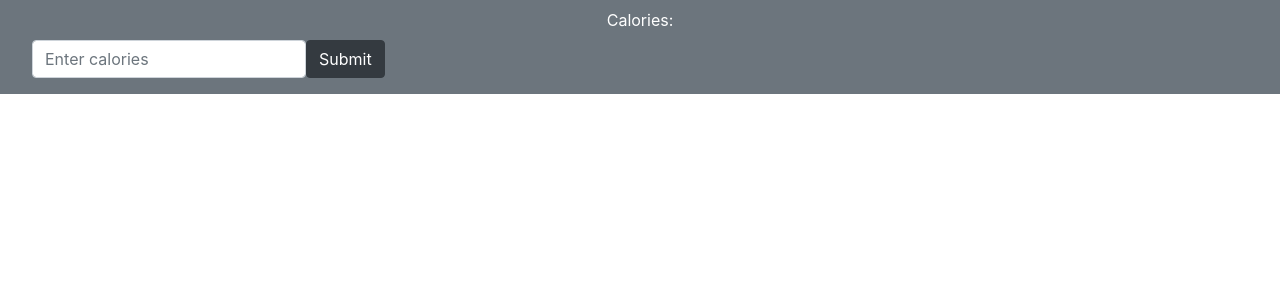
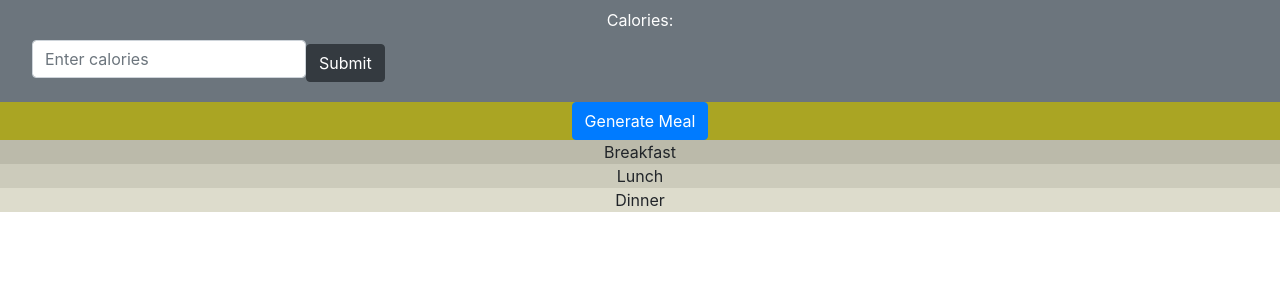
Before and after one commit to XaviSanta/Io-MobileAppDev, a React (Create React App) app in the folder mokoko/: page / in a window 1280 px wide. Shown: the top 300 px of the page. Built offline with nearby package versions, Linux system fonts and the light colour scheme.

Commit message:
Add generate Meal

```diff
--- a/mokoko/src/App.js
+++ b/mokoko/src/App.js
@@ -1,6 +1,7 @@
 import React, { Component } from 'react';
 import './App.css';
 import Calories from './Calories'
+import MealMaker from './MealMaker'
 import {foodDB} from './foodDB';
 
 const foodArray = foodDB;
@@ -13,9 +14,14 @@ class App extends Component {
       globalFoodArray: foodArray,
       calories: null,
       caloriesLeft: null,
+      breakfast: [],
+      lunch: [],
+      dinner: [],
     }
 
     this.handleInputCaloriesSubmit = this.handleInputCaloriesSubmit.bind(this);
+    this.generateDayMeal = this.generateDayMeal.bind(this);
+    this.generateMeal = this.generateMeal.bind(this);
     this.caloriesInput = React.createRef(); //For binding with the textInput
   }
 
@@ -25,7 +31,47 @@ class App extends Component {
   }
 
   setCalories(cal) {
-    this.setState({ calories: cal })
+    this.setState({ calories: cal});
+    this.setState({ caloriesLeft: cal});
+  }
+
+  generateDayMeal() {
+    if(!this.state.calories){ // If there is no calories we cannot generate the meal
+      alert('Enter calories');
+    }
+    else { //TODO: refactor this shit
+      this.setState({caloriesLeft: this.state.calories}, function() {
+        this.setState({breakfast: this.generateMeal('breakfast')}, function() {
+          this.setState({lunch: this.generateMeal('lunch')}, function() {
+            this.setState({dinner: this.generateMeal('dinner')});
+          });
+        });
+      });
+    }
+  }
+
+  // argument: 'breakfast','lunch','dinner'
+  generateMeal(meal) {
+    let generatedMeal = [];
+    let mealFood = this.state.globalFoodArray.filter(item => item.labels.includes(meal));
+
+    let localCaloriesLeft = this.state.caloriesLeft;
+    do {
+      let randomItem = mealFood[Math.floor(Math.random() * mealFood.length)];
+
+      // Add food to the meal
+      if (randomItem.calories < localCaloriesLeft && !generatedMeal.includes(randomItem)) {
+        generatedMeal.push(randomItem);
+        localCaloriesLeft -= randomItem.calories;
+      }
+    } while (generatedMeal.length < 3); // TODO: error handling if not enough calories
+
+    this.setState({caloriesLeft: localCaloriesLeft}, function() {
+      console.log(localCaloriesLeft);
+      console.log(this.state.caloriesLeft);
+    });
+
+    return generatedMeal;
   }
 
   render() {
@@ -34,7 +80,15 @@ class App extends Component {
         <Calories
           calories={this.state.calories}
           handleSubmit={this.handleInputCaloriesSubmit}
-          caloriesInput={this.caloriesInput}/>
+          caloriesInput={this.caloriesInput}
+        />
+
+        <MealMaker
+          generateDayMeal={this.generateDayMeal}
+          breakfast={this.state.breakfast}
+          lunch={this.state.lunch}
+          dinner={this.state.dinner}
+        />
       </div>
     );
   }
--- a/mokoko/src/Calories.js
+++ b/mokoko/src/Calories.js
@@ -11,19 +11,18 @@ class Calories extends Component {
 
     return (
       <div className="App">
-        <div class="d-block p-2 bg-secondary text-white">Calories: {localCalories}
-        <form class="form-inline" onSubmit={submitHandler}>
-          <div class="form-group ml-4 mb-2 mt-2">
-            <label class="sr-only" for="caloriesInput"></label>
+        <div className="d-block p-2 bg-secondary text-white">Calories: {localCalories}
+        <form className="form-inline" onSubmit={submitHandler}>
+          <div className="form-group ml-4 mb-2 mt-2">
             <input
               type="number"
-              class="form-control"
+              className="form-control mb-2"
               id="caloriesInput"
               placeholder="Enter calories"
               ref={caloriesInput}
             >
             </input>
-            <button type="submit" class="btn btn-dark">Submit</button>
+            <button type="submit" className="btn btn-dark">Submit</button>
           </div>
 
         </form>
--- /dev/null
+++ b/mokoko/src/MealMaker.js
@@ -0,0 +1,56 @@
+import React, { Component } from 'react';
+import './App.css';
+
+class MealMaker extends Component {
+
+  render() {
+    const generateDayMeal = this.props.generateDayMeal;
+    const breakfast = this.props.breakfast;
+    const lunch = this.props.lunch;
+    const dinner = this.props.dinner;
+
+    return(
+      <div className="MealMaker"  style={{backgroundColor: "#AAA523"}}>
+        <button
+          className="btn btn-primary"
+          onClick={generateDayMeal}>
+            Generate Meal
+        </button>
+
+        <div style={{backgroundColor: "#BBBAAA"}}>
+          Breakfast
+          <div>
+            {breakfast.map((item, index) =>
+              <div key={index}>
+                <p>{item.name}, {item.calories} cal</p>
+              </div>
+            )}
+          </div>
+        </div>
+        <div style={{backgroundColor: "#CCCBBB"}}>
+          Lunch
+          <div>
+            {lunch.map((item, index) =>
+              <div key={index}>
+                <p>{item.name}, {item.calories} cal</p>
+              </div>
+            )}
+          </div>
+        </div>
+        <div style={{backgroundColor: "#DDDCCC"}}>
+          Dinner
+          <div>
+            {dinner.map((item, index) =>
+              <div key={index}>
+                <p>{item.name}, {item.calories} cal</p>
+              </div>
+            )}
+          </div>
+        </div>
+      </div>
+    )
+
+  }
+}
+
+export default MealMaker;
--- a/mokoko/src/foodDB.js
+++ b/mokoko/src/foodDB.js
@@ -12,11 +12,97 @@ export const foodDB =[
     // an array of labels describing this food. Used so we don't give people cereal for dinner. See below for an example of how to use this
     labels: ["breakfast", "fruit"],
   },
+
   {
-    name: "Example",
-    calories: 123,
+    name: "Example01",
+    calories: 100,
+    image: "asdf.png",
+    labels: ["breakfast", "meat"],
+  },
+  {
+    name: "Example02",
+    calories: 100,
+    image: "asdf.png",
+    labels: ["breakfast", "meat"],
+  },
+  {
+    name: "Example03",
+    calories: 100,
+    image: "asdf.png",
+    labels: ["breakfast", "meat"],
+  },
+  {
+    name: "Example04",
+    calories: 100,
+    image: "asdf.png",
+    labels: ["breakfast", "meat"],
+  },
+  {
+    name: "Example05",
+    calories: 100,
+    image: "asdf.png",
+    labels: ["breakfast", "meat"],
+  },
+
+  {
+    name: "Example1",
+    calories: 100,
     image: "asdf.png",
     labels: ["lunch", "meat"],
   },
+  {
+    name: "Example2",
+    calories: 100,
+    image: "asdf.png",
+    labels: ["lunch", "meat"],
+  },
+  {
+    name: "Example3",
+    calories: 100,
+    image: "asdf.png",
+    labels: ["lunch", "meat"],
+  },
+  {
+    name: "Example4",
+    calories: 100,
+    image: "asdf.png",
+    labels: ["lunch", "meat"],
+  },
+  {
+    name: "Example5",
+    calories: 100,
+    image: "asdf.png",
+    labels: ["lunch", "meat"],
+  },
+  {
+    name: "Example11",
+    calories: 100,
+    image: "asdf.png",
+    labels: ["dinner", "meat"],
+  },
+  {
+    name: "Example12",
+    calories: 100,
+    image: "asdf.png",
+    labels: ["dinner", "meat"],
+  },
+  {
+    name: "Example13",
+    calories: 100,
+    image: "asdf.png",
+    labels: ["dinner", "meat"],
+  },
+  {
+    name: "Example14",
+    calories: 100,
+    image: "asdf.png",
+    labels: ["dinner", "meat"],
+  },
+  {
+    name: "Example15",
+    calories: 100,
+    image: "asdf.png",
+    labels: ["dinner", "meat"],
+  },
   //...
 ]
```
